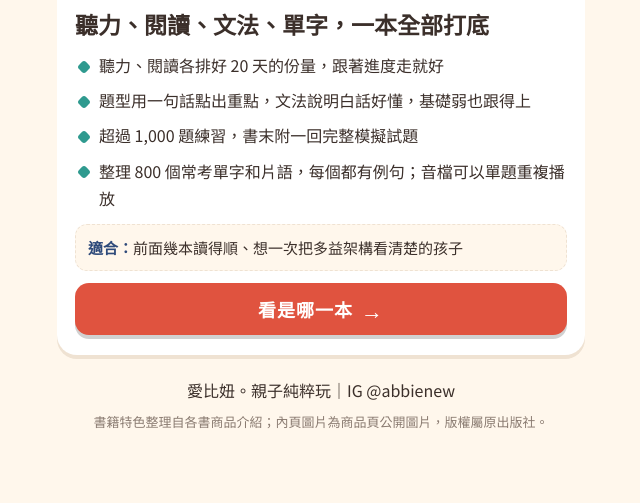
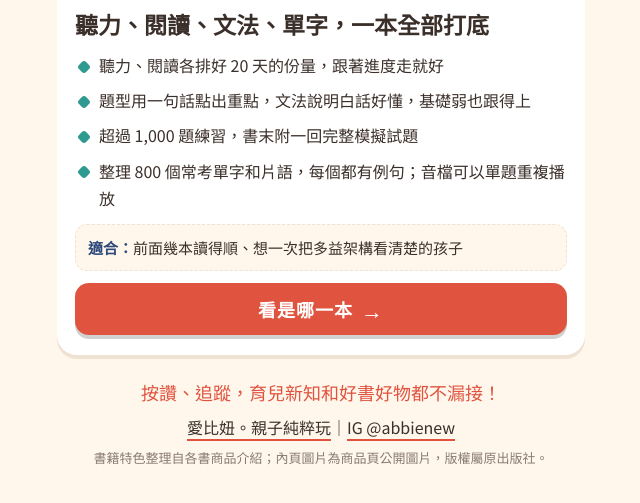
Before and after one commit to abbienew46-cpu/booklist, a plain HTML site: page index.html in a window 1280 px wide. Shown: the part 4065-4568 px from the top of the page, without its empty margins (319-959 px from the left). Before the commit the page ends 4546 px from the top, so only its background shows below. Drawn offline with Linux system fonts and the light colour scheme; a web font is replaced by a local one.

Commit message:
Add files via upload

```diff
--- a/index.html
+++ b/index.html
@@ -123,6 +123,13 @@
   .cta .arrow { font-family: var(--display); font-size: 22px; }
   footer { font-size: 13px; color: var(--muted); display: flex; flex-direction: column; gap: 6px; text-align: center; }
   footer .who { font-family: var(--display); font-size: 16px; color: var(--ink); }
+  footer .follow { font-family: var(--display); font-size: 18px; color: var(--red); }
+  footer .who a {
+    color: var(--ink); text-decoration: underline; text-decoration-color: var(--red);
+    text-decoration-thickness: 2px; text-underline-offset: 5px;
+  }
+  footer .who a:hover { color: var(--red); }
+  footer .who a:focus-visible { outline: 3px solid var(--navy); outline-offset: 3px; border-radius: 4px; }
   @media (prefers-reduced-motion: reduce) { .cta { transition: none; } }
 </style>
 </head>
@@ -250,7 +257,8 @@
   </article>
 
   <footer>
-    <div class="who">愛比妞。親子純粹玩｜IG @abbienew</div>
+    <div class="follow">按讚、追蹤，育兒新知和好書好物都不漏接！</div>
+    <div class="who"><a href="https://www.facebook.com/abfunlove/" target="_blank" rel="noopener">愛比妞。親子純粹玩</a>｜<a href="https://instagram.com/abbienew" target="_blank" rel="noopener">IG @abbienew</a></div>
     <div>書籍特色整理自各書商品介紹；內頁圖片為商品頁公開圖片，版權屬原出版社。</div>
   </footer>
 </div>
```
